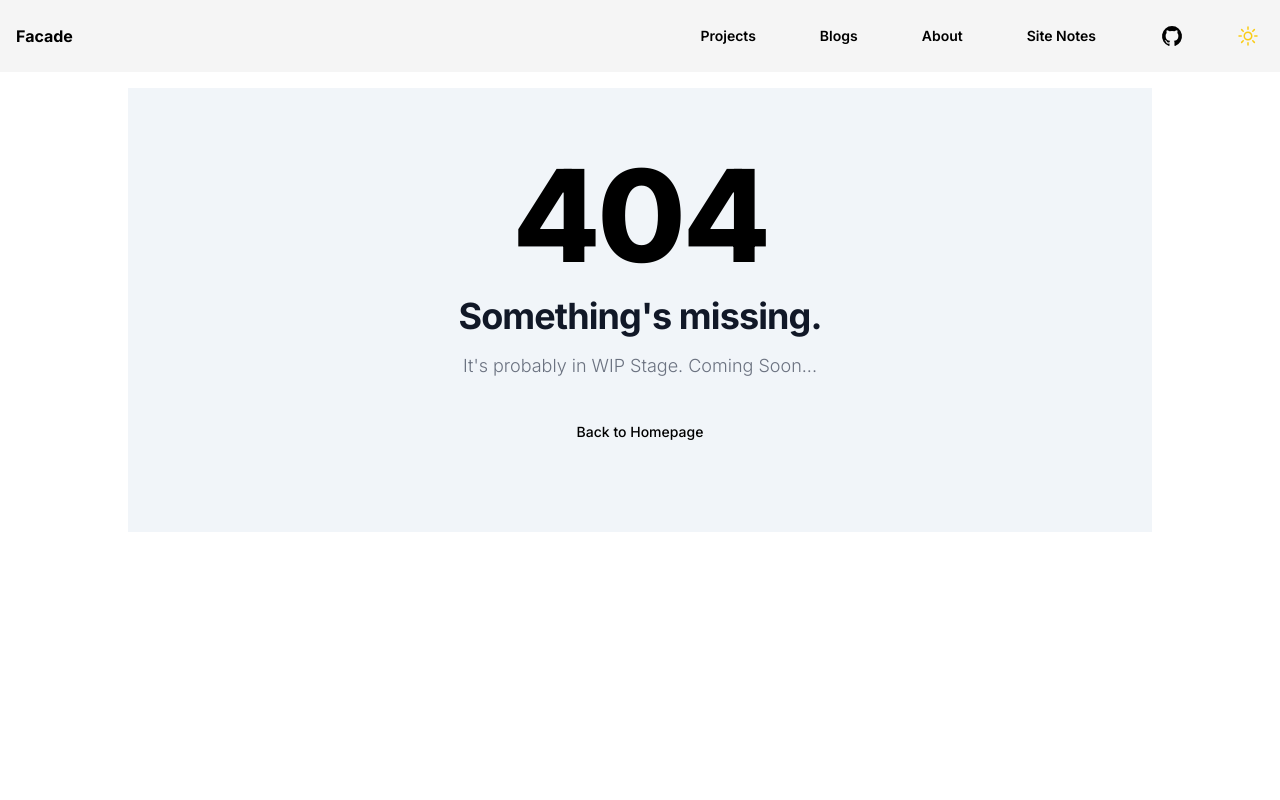
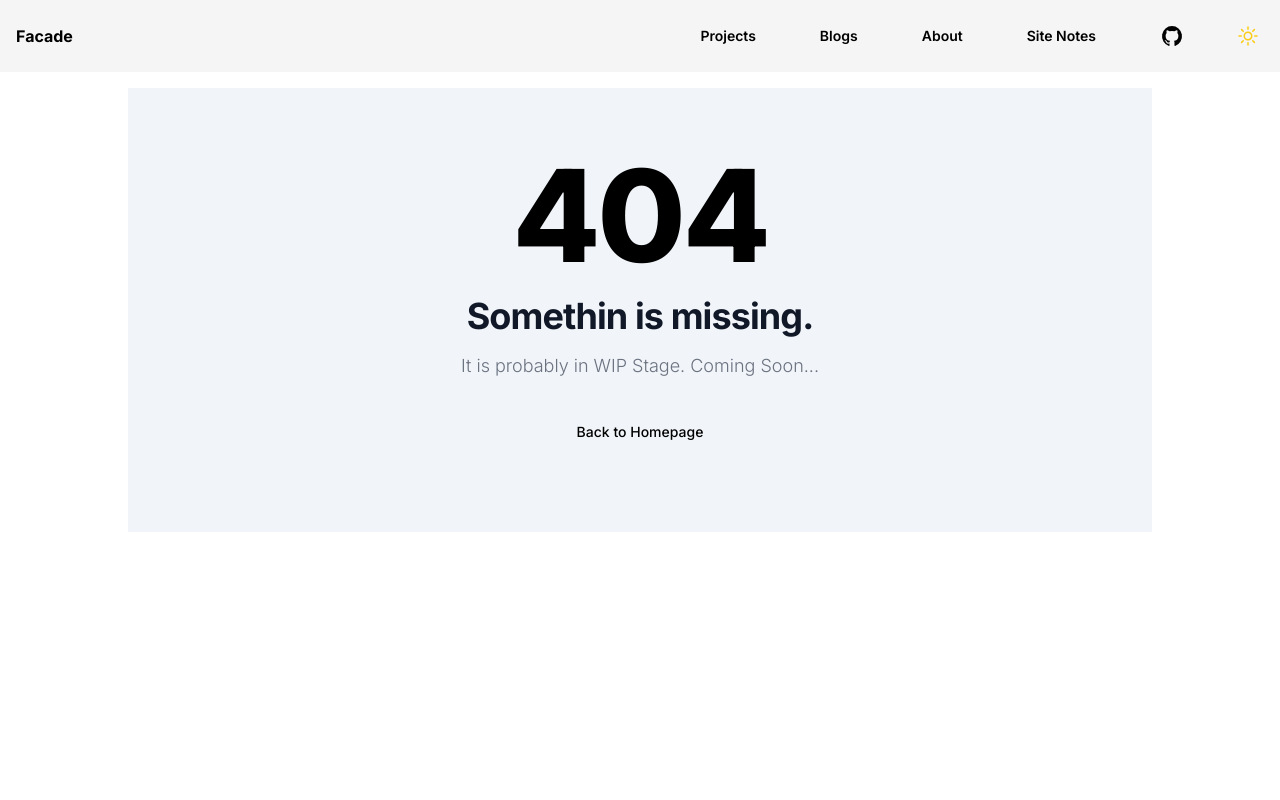
Before and after one commit to pwang1997/zhengliang.facade, a Next.js app: page / in a window 1280 px wide. Shown: the top 800 px of the page. Built offline with nearby package versions, Linux system fonts and the light colour scheme.

Commit message:
fix deployment issue

```diff
--- a/src/app/[...not_found]/page.tsx
+++ b/src/app/[...not_found]/page.tsx
@@ -6,8 +6,8 @@ export default function Page() {
             <div className="py-8 px-4 mx-auto max-w-screen-xl lg:py-16 lg:px-6">
                 <div className="mx-auto max-w-screen-sm text-center">
                     <h1 className="mb-4 text-7xl tracking-tight font-extrabold lg:text-9xl text-primary-600 dark:text-primary-500">404</h1>
-                    <p className="mb-4 text-3xl tracking-tight font-bold text-gray-900 md:text-4xl dark:text-white">Something's missing.</p>
-                    <p className="mb-4 text-lg font-light text-gray-500 dark:text-gray-400">It's probably in WIP Stage. Coming Soon... </p>
+                    <p className="mb-4 text-3xl tracking-tight font-bold text-gray-900 md:text-4xl dark:text-white">Somethin is missing.</p>
+                    <p className="mb-4 text-lg font-light text-gray-500 dark:text-gray-400">It is probably in WIP Stage. Coming Soon... </p>
                     <Link href="/" className="inline-flex
                     hover:bg-white-hover dark:bg-dark dark:text-white dark:hover:bg-dark-hover
                     focus:ring-4 focus:outline-none focus:ring-primary-300 font-medium rounded-lg text-sm px-5 py-2.5 text-center dark:focus:ring-primary-900 my-4">Back to Homepage</Link>
```
